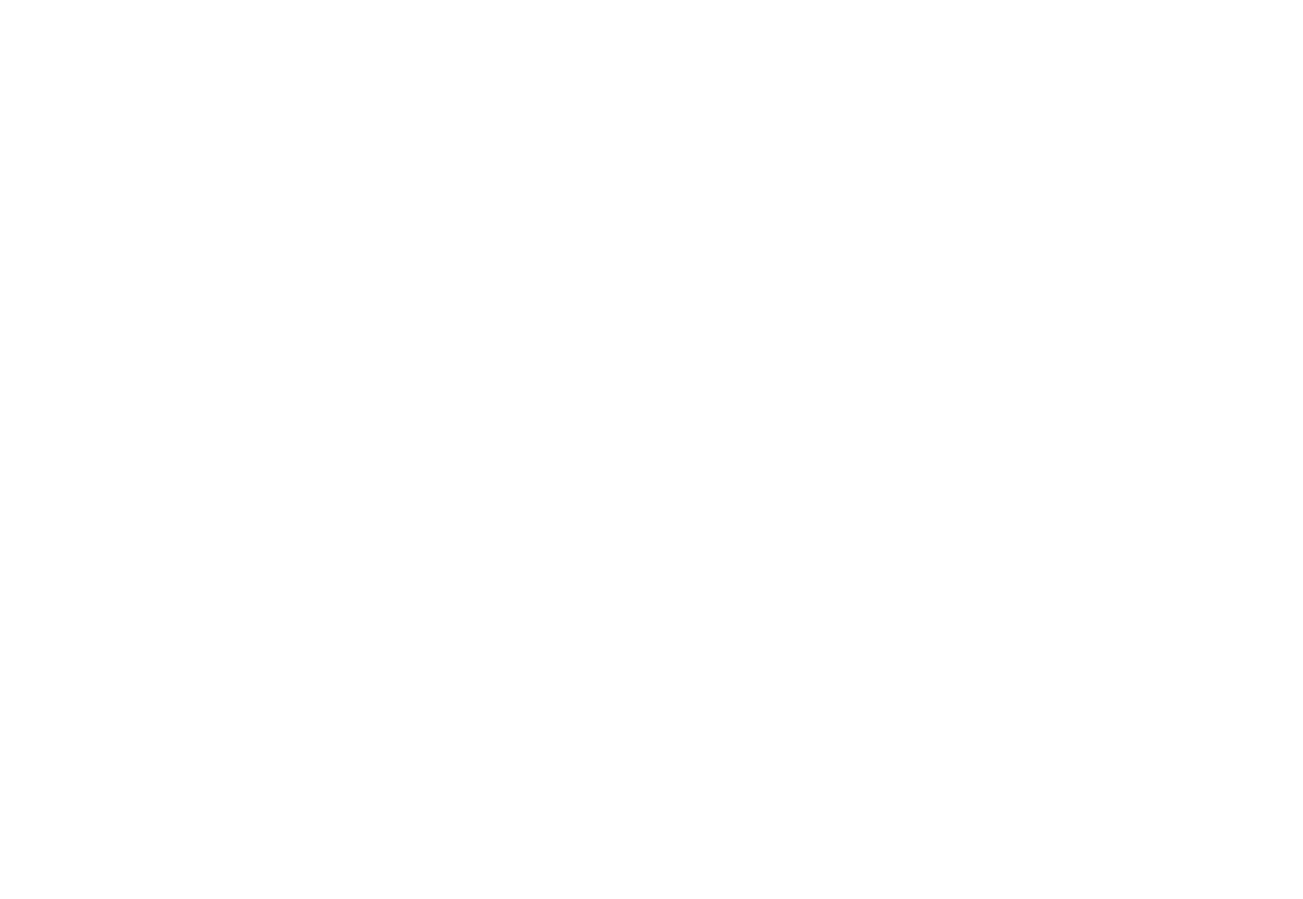
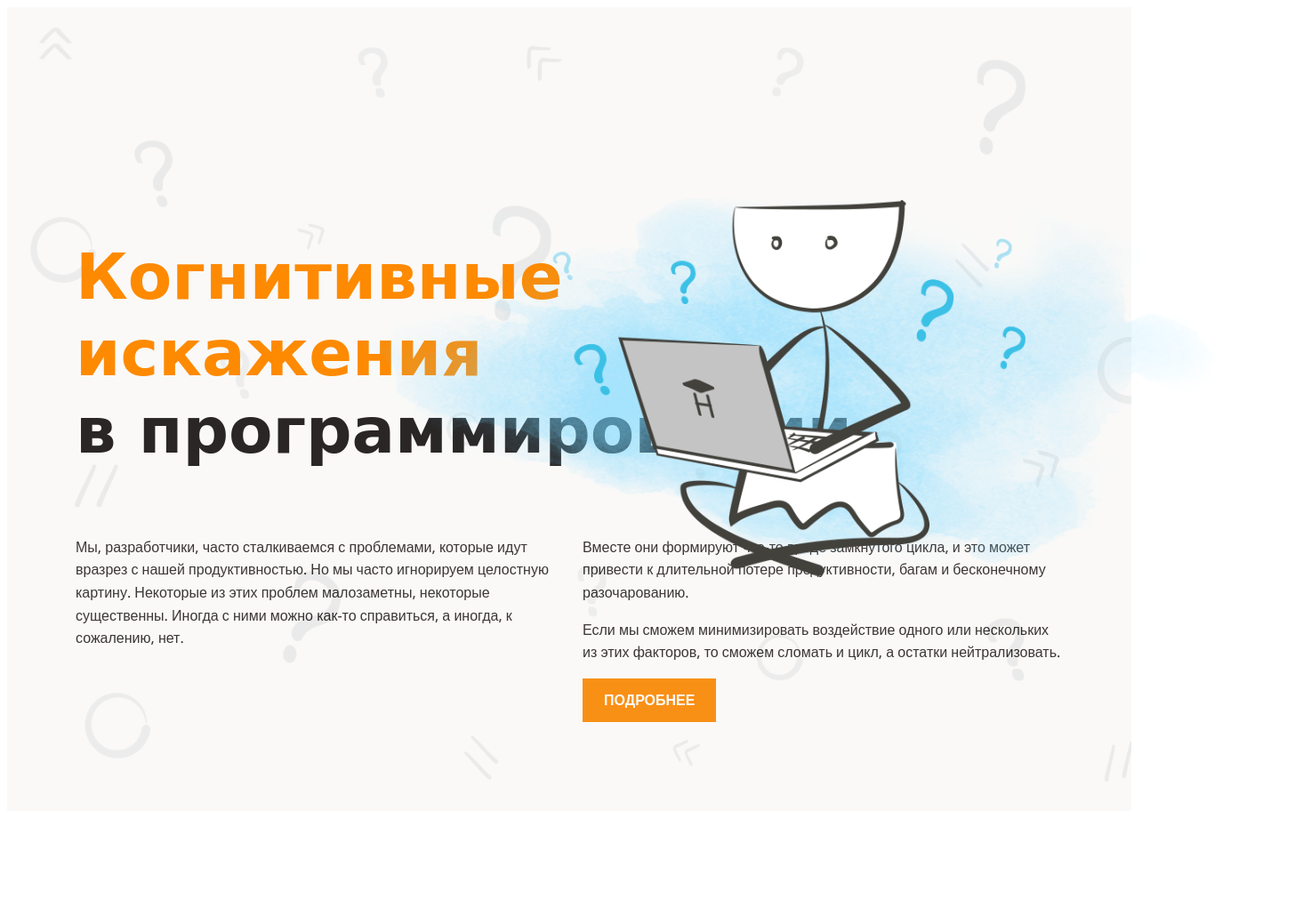
Before and after one commit to kimulia-1/layout-designer-project-58, a website: page src/index.html in a window 1280 px wide. Shown: the whole page at 89% size, 1465 px wide, since content can reach past the window. After the commit the page ends 920 px from the top, so only its background shows below. Drawn offline with nearby package versions, Linux system fonts and the light colour scheme; a web font is replaced by a local one.

Commit message:
step 3 (not finished)

```diff
--- a/src/index.html
+++ b/src/index.html
@@ -12,7 +12,27 @@
     <link href="https://fonts.googleapis.com/css2?family=Neucha&family=Open+Sans:wght@300;500;700&display=swap" rel="stylesheet">
 </head>
 <body>
-<header></header>
+<header>
+    <section class="header-section">
+        <div class="w-1110px">
+            <div class="header-headline">
+                <h1 class="header-h1"><span class="orange">Когнитивные</span><br> <span class="orange">искажения</span><br> в программировании</h1>
+                <img class="header-img" src="/images/main.png" alt="img-main">
+            </div>
+            <div class="header-columns">
+                <div class="column-1">
+                    <p class="header-text-style">Мы, разработчики, часто сталкиваемся с проблемами, которые идут вразрез с нашей продуктивностью. Но мы часто игнорируем целостную картину. Некоторые из этих проблем малозаметны, некоторые существенны. Иногда с ними можно как-то справиться, а иногда, к сожалению, нет.</p>
+                </div>
+                <div class="column-2">
+                    <p class="header-text-style">Вместе они формируют что-то вроде замкнутого цикла, и это может привести к длительной потере продуктивности, багам и бесконечному разочарованию.</p>
+                    <p>Если мы сможем минимизировать воздействие одного или нескольких из этих факторов, то сможем сломать и цикл, а остатки нейтрализовать.</p>
+                    <button class="header-btn"><a href="#">Подробнее</a></button>
+                </div>
+            </div>
+        </div>
+    </section>
+</header>
+
 <main></main>
 <div></div>
 <div></div>
--- a/src/styles/style.css
+++ b/src/styles/style.css
@@ -1,33 +1,93 @@
 /** CSS STYLE **/
-
-.hello {
-  display: block;
-
-  color: #fff;
-}
 * {
   font-family: 'Open Sans', sans-serif;
   font-size: 16px;
   line-height: 1.6em;
   color: #2A2626;
 }
-h1 {
+h1,h2,h3,h4,h5,h6 {
   font-family: 'Neucha', cursive;
   line-height: 1.2em;
+}
+h1 {
   font-size: 72px;
 }
 h2 {
-  font-family: 'Neucha', cursive;
-  line-height: 1.2em;
   font-size: 60px;
 }
 h2 {
-  font-family: 'Neucha', cursive;
-  line-height: 1.2em;
   font-size: 34px;
 }
-div {
+
+.w-1110px {
   width: 1110px;
   margin: 0 auto;
   padding: 100px 0;
 }
+
+/*Section 1 */
+.header-section {
+  position: relative;
+  /* width: 1440px; */
+
+  display: flex;
+  flex-direction: column;
+  align-items: center;
+  justify-content: center;
+}
+.header-section::before {
+  position: absolute;
+  width: 100%;
+  height: 100%;
+
+  background-image: url(/images/background.png);
+  background-color: #D7CCC0;
+  background-repeat: no-repeat;
+  background-size: cover;
+
+  opacity: 0.1;
+  content: "";
+}
+.header-headline {
+  position: relative;
+
+  display: flex;
+  align-items: center;
+  padding-top: 100px;
+}
+.orange {
+  font-size: 72px;
+  font-family: 'Neucha', cursive;
+  line-height: 1.2em;
+  color: #FE8A02;
+}
+.header-img {
+  position: absolute;
+  top: 55px;
+  right: -270px;
+
+  height: 525px;
+}
+.header-columns {
+  display: flex;
+  column-gap: 30px;
+}
+.column-1 {
+  flex: 1;
+}
+.column-2 {
+  flex: 1;
+}
+.header-text-style {
+}
+.header-btn {
+  padding: 12px 24px;
+  font-weight: bold;
+  background-color: #FE8A02;
+  border: none;
+}
+.header-btn a {
+  color: #fff;
+  text-decoration: none;
+  text-transform: uppercase;
+}
```
